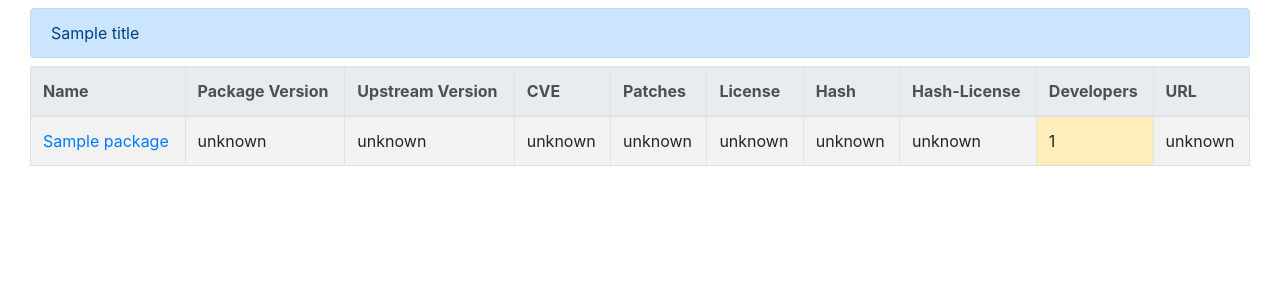
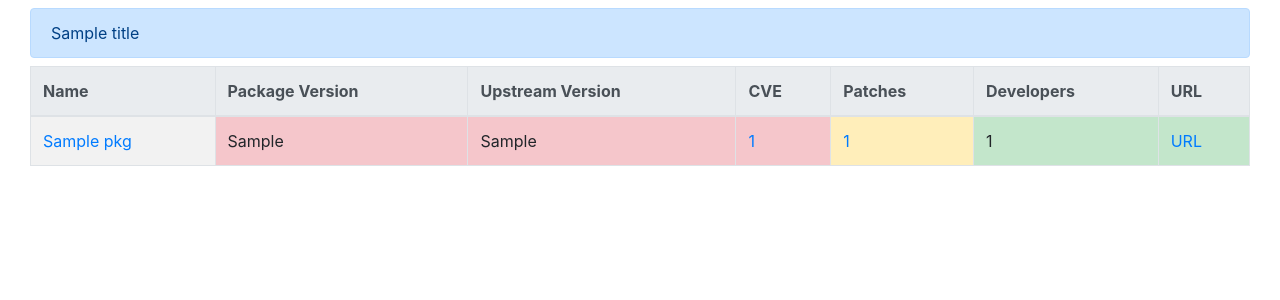
Before and after one commit to hthiery/buildroot-stats, a Flask app: template app/templates/packages.html in a window 1280 px wide. Shown: the part 56-356 px from the top of the page. Run offline with Flask 2, Linux system fonts and the light colour scheme; the template is opened without the code that fills it: most values are stand-ins (such as "Sample title", 1, 10 or a date in 2020); parts of the project's set-up code (start-up, migrations or seed data) failed here and were passed over; some libraries are stand-ins or nearby versions.

Commit message:
initial version after change to sqlite/sqlalchemy
Signed-off-by: Heiko Thiery <heiko.thiery@gmail.com>

```diff
--- a/app/__init__.py
+++ b/app/__init__.py
@@ -1,5 +1,9 @@
-from flask import Flask
+from flask import Flask, _app_ctx_stack
+from sqlalchemy.orm import scoped_session
+
+from .database import SessionLocal, engine
 
 app = Flask(__name__)
+app.session = scoped_session(SessionLocal, scopefunc=_app_ctx_stack.__ident_func__)
 
 from app import routes
--- a/app/routes.py
+++ b/app/routes.py
@@ -2,13 +2,12 @@ import json
 
 from collections import OrderedDict
 from flask import (abort, render_template, redirect, request, url_for)
-from os import (listdir, getcwd)
+from os import (listdir)
 from os.path import (isfile, join)
 
 from app import app
 
-from .gravatar import (get_gravatars, get_gravatar_link)
-
+from . import models
 
 def _get_data():
     data = None
@@ -63,117 +62,113 @@ def index():
 
 @app.route('/packages', methods=['GET'])
 def packages():
-    data = _get_data()
-    packages = {}
 
+    # GET
     developer = request.args.get('developer')
     status = request.args.get('status')
     infra = request.args.get('infra')
 
     if developer is not None:
-        for pkg_name in data['packages']:
-            for dev in data['packages'][pkg_name]['developers']:
-                if dev == developer:
-                    packages[pkg_name] = (data['packages'][pkg_name])
-        title = u'{} package(s) maintained by {}'.format(len(packages), developer)
-
-    elif status is not None:
-        for pkg_name in data['packages']:
-            pkg = data['packages'][pkg_name]
-            if pkg['status'][status][0] != 'ok':
-                packages[pkg_name] = pkg
-        title = u'{} package(s) with {} check status is not ok'.format(len(packages), status)
-
-    elif infra is not None:
-        for pkg_name in data['packages']:
-            pkg = data['packages'][pkg_name]
-            if pkg['infras']:
-                if pkg['infras'][0][1] == infra:
-                    packages[pkg_name] = pkg
-        title = u'{} package(s) with {} infrastructure'.format(len(packages), infra)
+        records = app.session.query(models.Package).filter(models.Package.developers.any(email=developer)).order_by(models.Package.name.asc()).all()
+        title = u'{} package(s) maintained by {}'.format(len(records), developer)
     else:
-        packages = data['packages']
-        title = u'Total amount of packages: {}'.format(len(packages))
-
-    packages = OrderedDict(sorted(packages.items(), key=lambda t: t[0]))
+        records = app.session.query(models.Package).order_by(models.Package.name.asc()).all()
+        title = u'Total amount of packages: {}'.format(len(records))
 
     return render_template('packages.html',
                            title=title,
-                           packages=packages,
-                           status_checks=data['package_status_checks'],
-                           commit=data['commit'])
+                           packages=records,
+                           status_checks=[],
+                           commit='commit...tbd')
+
+#@app.route('/legacy/packages', methods=['GET'])
+#def _packages():
+#    data = _get_data()
+#    packages = {}
+#
+#    developer = request.args.get('developer')
+#    status = request.args.get('status')
+#    infra = request.args.get('infra')
+#
+#    if developer is not None:
+#        for pkg_name in data['packages']:
+#            for dev in data['packages'][pkg_name]['developers']:
+#                if dev == developer:
+#                    packages[pkg_name] = (data['packages'][pkg_name])
+#        title = u'{} package(s) maintained by {}'.format(len(packages), developer)
+#
+#    elif status is not None:
+#        for pkg_name in data['packages']:
+#            pkg = data['packages'][pkg_name]
+#            if pkg['status'][status][0] != 'ok':
+#                packages[pkg_name] = pkg
+#        title = u'{} package(s) with {} check status is not ok'.format(len(packages), status)
+#
+#    elif infra is not None:
+#        for pkg_name in data['packages']:
+#            pkg = data['packages'][pkg_name]
+#            if pkg['infras']:
+#                if pkg['infras'][0][1] == infra:
+#                    packages[pkg_name] = pkg
+#        title = u'{} package(s) with {} infrastructure'.format(len(packages), infra)
+#    else:
+#        packages = data['packages']
+#        title = u'Total amount of packages: {}'.format(len(packages))
+#
+#    packages = OrderedDict(sorted(packages.items(), key=lambda t: t[0]))
+#
+#    return render_template('legacy_packages.html',
+#                           title=title,
+#                           packages=packages,
+#                           status_checks=data['package_status_checks'],
+#                           commit=data['commit'])
 
 
 @app.route('/package/<name>')
 def package(name):
-    data = _get_data()
-
-    pkg = data['packages'][name]
-    keys = pkg.keys()
-
-    gravatars = get_gravatars(pkg['developers'], size=50)
-
+    record = app.session.query(models.Package).filter_by(name=name).first()
     return render_template('package.html',
-                           name=name, pkg=pkg,
-                           gravatars=gravatars,
-                           status_checks=data['package_status_checks'],
-                           commit=data['commit'])
+                           pkg=record,
+                           status_checks=[],
+                           commit='commit...tbd')
 
 
 @app.route('/developers')
 def developers():
-    data = _get_data()
-    developers = {}
-
-    for pkg_name in data['packages']:
-        for developer in data['packages'][pkg_name]['developers']:
-            if developer not in developers:
-                developers[developer] = {'pkg_count': 0, 'defconfig_count': 0}
-            developers[developer]['pkg_count'] += 1
-
-    for defconfig_name in data['defconfigs']:
-        for developer in data['defconfigs'][defconfig_name]['developers']:
-            if developer not in developers:
-                developers[developer] = {'pkg_count': 0, 'defconfig_count': 0}
-            developers[developer]['defconfig_count'] += 1
-
-    developers = OrderedDict(sorted(developers.items(), key=lambda t: t[0]))
-    gravatars = get_gravatars(developers, size=30)
-
-    title = u'Total amount of developers: {}'.format(len(developers))
-
+    records = app.session.query(models.Developer).order_by(models.Developer.name.asc()).all()
+    title = u'Total amount of developers: {}'.format(len(records))
     return render_template('developers.html',
                            title=title,
-                           developers=developers,
-                           gravatars=gravatars,
-                           status_checks=data['package_status_checks'],
-                           commit=data['commit'])
+                           developers=records,
+                           status_checks=[],
+                           commit='commit...tbd')
 
 
 @app.route('/defconfigs', methods=['GET'])
 def defconfigs():
-    data = _get_data()
-    defconfigs = {}
+    records = app.session.query(models.Defconfig).order_by(models.Defconfig.name.asc()).all()
 
+    # GET
     developer = request.args.get('developer')
 
-    if developer is not None:
-        for name in data['defconfigs']:
-            for dev in data['defconfigs'][name]['developers']:
-                if dev == developer:
-                    defconfigs[name] = data['defconfigs'][name]
-
-        title = u'{} defconfig(s) maintained by {}'.format(len(defconfigs), developer)
-    else:
-
-        defconfigs = OrderedDict(sorted(data['defconfigs'].items(), key=lambda t: t[0]))
-        title = u'Total amount of defconfigs: {}'.format(len(defconfigs))
+#    if developer is not None:
+#        for name in data['defconfigs']:
+#            for dev in data['defconfigs'][name]['developers']:
+#                if dev == developer:
+#                    defconfigs[name] = data['defconfigs'][name]
+#
+#        title = u'{} defconfig(s) maintained by {}'.format(len(defconfigs), developer)
+#    else:
+#
+#        defconfigs = OrderedDict(sorted(data['defconfigs'].items(), key=lambda t: t[0]))
+#        title = u'Total amount of defconfigs: {}'.format(len(defconfigs))
+    title = u'Total amount of defconfigs: {}'.format(len(records))
 
     return render_template('defconfigs.html',
                            title=title,
-                           defconfigs=defconfigs,
-                           status_checks=data['package_status_checks'],
-                           commit=data['commit'])
+                           defconfigs=records,
+                           status_checks=[],
+                           commit='commit...tbd')
 
 
 @app.route('/stats')
--- a/app/templates/packages.html
+++ b/app/templates/packages.html
@@ -16,143 +16,69 @@
         <th>Upstream Version</th>
         <th>CVE</th>
         <th>Patches</th>
-        <th>License</th>
-        <th>Hash</th>
-        <th>Hash-License</th>
         <th>Developers</th>
         <th>URL</th>
-        {% if debug %}
-        <th>DEBUG</th>
-        {% endif %}
       </tr>
     </thead>
 
     <tbody>
-      {% for name in packages %}
+      {% for pkg in packages %}
       <tr>
         <!-- Name -->
-        <td><a href="{{url_for('package', name=name)}}">{{name}}</a></td>
+        <td><a href="{{ url_for('package', name=pkg.name) }}">{{ pkg.name }}</a></td>
 
         <!-- Package Version / Upstream Version -->
-        {% if packages[name]['status']['version'][0] == 'ok' %}
-          {% if packages[name]['current_version'] | length > 20 %}
-            <td class="table-success">{{packages[name]['current_version'][0:20]+".."}}</td>
+        {% if pkg.latest_version == None %}
+            {% if pkg.current_version | length > 20 %}
+            <td class="table-secondary">{{ pkg.current_version[0:20] + ".." }}</td>
+            {% else %}
+            <td class="table-secondary">{{ pkg.current_version }}</td>
+            {% endif %}
+            <td class="table-secondary">{{ pkg.latest_version }}</td>
+        {% elif pkg.current_version == pkg.latest_version  %}
+          {% if pkg.current_version | length > 20 %}
+            <td class="table-success">{{ pkg.current_version[0:20] + ".." }}</td>
           {% else %}
-            <td class="table-success">{{packages[name]['current_version']}}</td>
+            <td class="table-success">{{ pkg.current_version }}</td>
           {% endif %}
-          <td class="table-success"><a href="https://release-monitoring.org/project/{{packages[name]['latest_version']['id']}}">{{packages[name]['latest_version']['version']}}</a></td>
-
-        {% elif packages[name]['status']['version'][0] == 'warning' %}
-          {% if packages[name]['current_version'] | length > 20 %}
-            <td class="table-warning">{{packages[name]['current_version'][0:20]+".."}}</td>
+          <td class="table-success">{{ pkg.latest_version }}</td>
+        {% else %}
+          {% if pkg.current_version | length > 20 %}
+            <td class="table-danger">{{ pkg.current_version[0:20] + ".." }}</td>
           {% else %}
-            <td class="table-warning">{{packages[name]['current_version']}}</td>
+            <td class="table-danger">{{ pkg.current_version }}</td>
           {% endif %}
-          <td class="table-warning">{{packages[name]['latest_version']['version']}}</td>
-
-        {% elif packages[name]['status']['version'][0] == 'error' %}
-          {% if packages[name]['current_version'] | length > 20 %}
-            <td class="table-danger">{{packages[name]['current_version'][0:20]+".."}}</td>
-          {% else %}
-            <td class="table-danger">{{packages[name]['current_version']}}</td>
-          {% endif %}
-          <td class="table-danger"><a href="https://release-monitoring.org/project/{{packages[name]['latest_version']['id']}}">{{packages[name]['latest_version']['version']}}</a></td>
-
-        {% elif packages[name]['status']['version'][0] == 'na' %}
-          <td class="table-secondary">{{packages[name]['current_version']}}</td>
-          <td class="table-secondary"><a href="https://release-monitoring.org/project/{{packages[name]['latest_version']['id']}}">{{packages[name]['latest_version']['version']}}</a></td>
-
-        {% else %}
-          <td>unknown</td>
-          <td>unknown</td>
+          <td class="table-danger">{{ pkg.latest_version }}</td>
         {% endif %}
 
         <!-- CVE -->
-        {% if 'cve' in packages[name]['status'] %}
-        {% if packages[name].cves | length == 0 %}
+        {% if pkg.cve_count == 0 %}
         <td class="table-success">0</td>
         {% else %}
-        <td class="table-danger"><a href="{{url_for('package', name=name, _anchor='cves')}}">{{packages[name].cves | length }}</a></td>
-        {% endif %}
-        {% else %}
-        <td>unknown</td>
+        <td class="table-danger"><a href="{{ url_for('package', name=pkg.name, _anchor='cves') }}">{{ pkg.cve_count }}</a></td>
         {% endif %}
 
         <!-- Patches -->
-        {% if packages[name]['status']['patches'][0] == 'ok' %}
-        <td class="table-success">{{packages[name].patch_files | length }}</td>
-        {% elif packages[name]['status']['patches'][0] == 'warning' %}
-        <td class="table-warning"><a href="{{url_for('package', name=name, _anchor='patches')}}">{{packages[name].patch_files | length}}</a></td>
-        {% elif packages[name]['status']['patches'][0] == 'error' %}
-        <td class="table-danger"><a href="{{url_for('package', name=name, _anchor='patches')}}">{{packages[name].patch_files | length }}</a></td>
-        {% elif packages[name]['status']['patches'][0] == 'na' %}
-        <td class="table-secondary">N/A</td>
+        {% if pkg['patch_count'] == 0 %}
+        <td class="table-success">0</td>
         {% else %}
-        <td>unknown</td>
-        {% endif %}
-
-        <!-- License -->
-        {% if packages[name]['status']['license'][0] == 'ok' %}
-        <td class="table-success">YES</td>
-        {% elif packages[name]['status']['license'][0] == 'warning' %}
-        <td class="table-warning">NO</td>
-        {% elif packages[name]['status']['license'][0] == 'error' %}
-        <td class="table-danger">NO</td>
-        {% elif packages[name]['status']['license'][0] == 'na' %}
-        <td class="table-secondary">N/A</td>
-        {% else %}
-        <td>unknown</td>
-        {% endif %}
-
-        <!-- Hash -->
-        {% if packages[name]['status']['hash'][0] == 'ok' %}
-        <td class="table-success">YES</td>
-        {% elif packages[name]['status']['hash'][0] == 'warning' %}
-        <td class="table-warning">NO</td>
-        {% elif packages[name]['status']['hash'][0] == 'error' %}
-        <td class="table-danger">NO</td>
-        {% elif packages[name]['status']['hash'][0] == 'na' %}
-        <td class="table-secondary">N/A</td>
-        {% else %}
-        <td>unknown</td>
-        {% endif %}
-
-        <!-- Hash License -->
-        {% if packages[name]['status']['hash-license'][0] == 'ok' %}
-        <td class="table-success">YES</td>
-        {% elif packages[name]['status']['hash-license'][0] == 'warning' %}
-        <td class="table-warning">NO</td>
-        {% elif packages[name]['status']['hash-license'][0] == 'error' %}
-        <td class="table-danger">NO</td>
-        {% elif packages[name]['status']['hash-license'][0] == 'na' %}
-        <td class="table-secondary">N/A</td>
-        {% else %}
-        <td>unknown</td>
+        <td class="table-warning"><a href="{{ url_for('package', name=pkg.name, _anchor='patches') }}">{{ pkg.patch_count }}</a></td>
         {% endif %}
 
         <!-- Developers -->
-        {% if packages[name]['status']['developers'][0] == 'ok' %}
-        <td class="table-success">{{packages[name]['developers'] | length}}</td>
+        {% if pkg.developer_count == 0 %}
+        <td class="table-secondary">{{ pkg.developer_count }}</td>
         {% else %}
-        <td class="table-warning">{{packages[name]['developers'] | length}}</td>
+        <td class="table-success">{{ pkg.developer_count }}</td>
         {% endif %}
 
         <!-- URL -->
-        {% if packages[name]['status']['url'][0] == 'ok' %}
-        <td class="table-success"><a href="{{packages[name]['url']}}">URL</a></td>
-        {% elif packages[name]['status']['url'][0] == 'warning' %}
-        <td class="table-warning">{{packages[name]['status']['url'][1]}}</td>
-        {% elif packages[name]['status']['url'][0] == 'error' %}
-        <td class="table-danger">{{packages[name]['status']['url'][1]}}</td>
-        {% elif packages[name]['status']['url'][0] == 'na' %}
-        <td class="table-danger">N/A</td>
+        {% if pkg.url == None %}
+        <td class="table-secondary"></td>
         {% else %}
-        <td>unknown</td>
+        <td class="table-success"><a href="{{ pkg.url }}">URL</a></td>
         {% endif %}
 
-        {% if debug %}
-        <td>{{packages[name]}}</td>
-        {% endif %}
       </tr>
       {% endfor %}
     </tbody>
```
Also changed, not shown: app/database.py (added, +13 -0 lines), app/gravatar.py (+5 -3 lines), app/models.py (added, +119 -0 lines), app/templates/defconfigs.html (+5 -5 lines), app/templates/developers.html (+5 -5 lines), app/templates/package.html (+25 -21 lines), import.py (added, +163 -0 lines).
